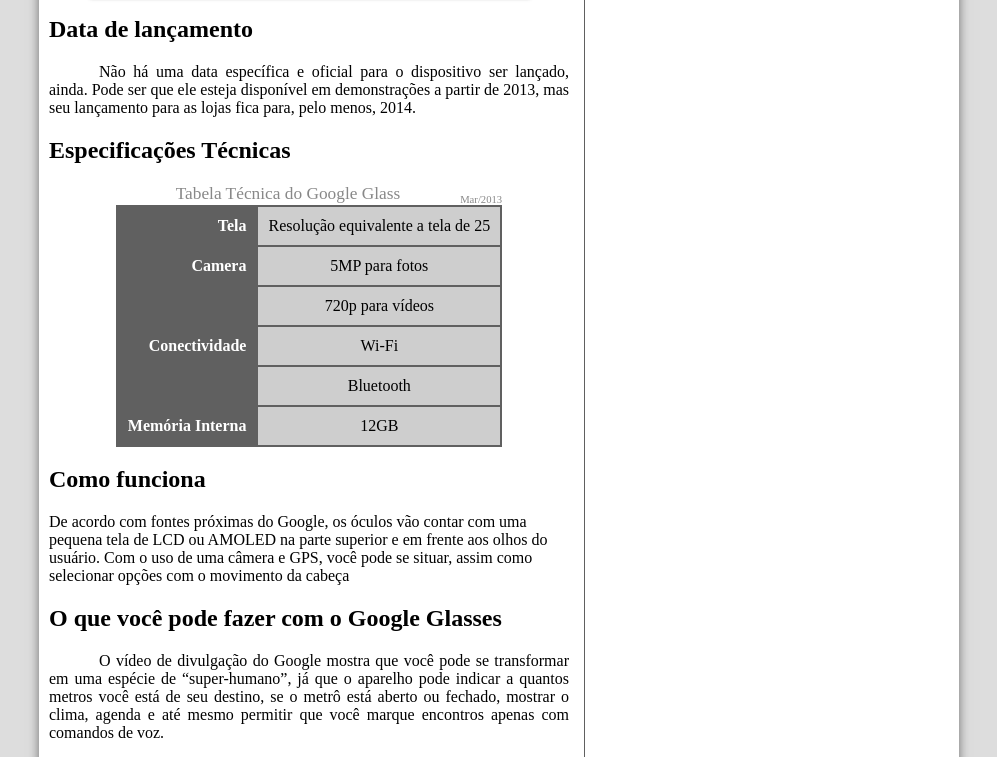
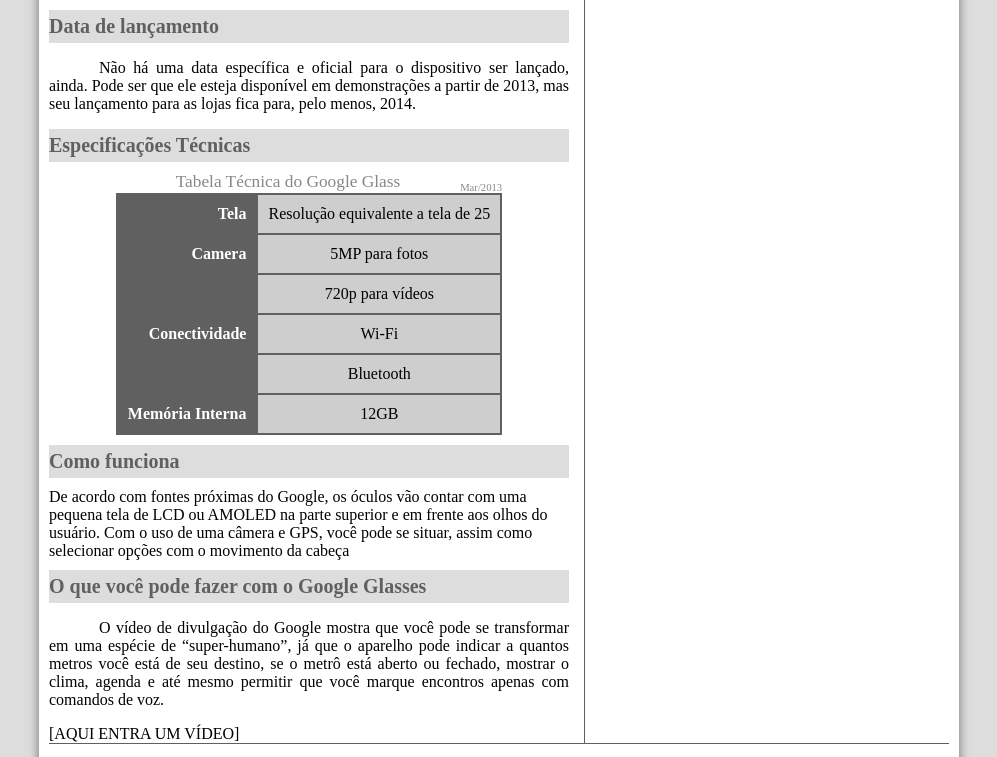
Before and after one commit to NerdEJr/HTML, a plain HTML site: page Curso HTML - Curso em Video/projeto-glass-html5/index.html in a window 1280 px wide. Shown: the part 842-1599 px from the top of the page, without its empty margins (141-1138 px from the left). Drawn offline with Linux system fonts and the light colour scheme.

Commit message:
update
a

```diff
--- a/Curso HTML - Curso em Video/projeto-glass-html5/_css/estilo.css
+++ b/Curso HTML - Curso em Video/projeto-glass-html5/_css/estilo.css
@@ -139,6 +139,14 @@ section#corpo {
     padding-right: 15px;
 }
 
+article#main-noticia h2{
+    font-size: 15pt;
+    color: #606060;
+    background-color: #ddd;
+    padding: 5px 0px 5px 0px;
+    margin: 10px 0px 10px 0px;
+}
+
 
 aside#lateral {
     display: block;
--- a/Curso HTML - Curso em Video/projeto-glass-html5/index.html
+++ b/Curso HTML - Curso em Video/projeto-glass-html5/index.html
@@ -26,13 +26,14 @@
                 </nav>
             </header>
             <section id="corpo">
+                <article id="main-noticia">
             <hgroup>
                 <h3>Tecnologia > Inovações</h3>
                 <h1> tudo sobre o Google Glass</h1>
                 <h2> Gustavo Guanabara</h2>
                 <h3> em 23/Abril/2013</h3>
             </hgroup>
-<h2> que é</h2>
+<h2> O que é</h2>
 <p>O <b><span style="font-weight: 900;">Google Glass</span></b> é um acessório em forma de óculos que possibilita a interação dos usuários com diversos conteúdos em realidade aumentada. Também chamado de <a href="https://www.google.com/glass/start/" target="_blank">Project Glass</a>, o eletrônico é capaz de tirar fotos a partir de comandos de voz, enviar mensagens instantâneas e realizar vídeoconferências. Seu lançamento está previsto para 2014, e seu preço deve ser de US$ 1,5 mil. Atualmente o Google Glass encontra-se em fase de testes e já possui um vídeo totalmente gravado com o dispositivo. Além disso, a companhia de buscas registrou novas patentes anti-furto e de desbloqueio de tela para o acessório.</p>
 <figure class="figure-c_legenda">
     <img src="_imagens/glass-quadro-homem-mulher.jpg"/>
@@ -41,10 +42,10 @@
         <p>Uma nova maneira de ver o mundo</p>
     </figcaption>
 </figure>
-<h1> Data de lançamento</h1>
+<h2> Data de lançamento</h2>
 <p>Não há uma data específica e oficial para o dispositivo ser lançado, ainda. Pode ser que ele esteja disponível em demonstrações a partir de 2013, mas seu lançamento para as lojas fica para, pelo menos, 2014.</p>
 
-<h1>Especificações Técnicas</h1>
+<h2>Especificações Técnicas</h2>
 <table id="espec">
     <caption>Tabela Técnica do Google Glass <span>Mar/2013</span></caption>
     <tr><td class="ColunaEsquerda">Tela</td><td class="ColunaDireita">Resolução equivalente a tela de 25</td></tr>
@@ -56,13 +57,14 @@
 </table>
 
 
-<h1>Como funciona</h1>
+<h2>Como funciona</h2>
 De acordo com fontes próximas do Google, os óculos vão contar com uma pequena tela de LCD ou AMOLED na parte superior e em frente aos olhos do usuário. Com o uso de uma câmera e GPS, você pode se situar, assim como selecionar opções com o movimento da cabeça
 
-<h1>O que você pode fazer com o Google Glasses</h1>
+<h2>O que você pode fazer com o Google Glasses</h2>
 <p>O vídeo de divulgação do Google mostra que você pode se transformar em uma espécie de “super-<wbr/>humano”, já que o aparelho pode indicar a quantos metros você está de seu destino, se o metrô está aberto ou fechado, mostrar o clima, agenda e até mesmo permitir que você marque encontros apenas com comandos de voz.</p>
 
 [AQUI ENTRA UM VÍDEO]
+                </article>
             </section>
 
             <aside id="lateral">
```
